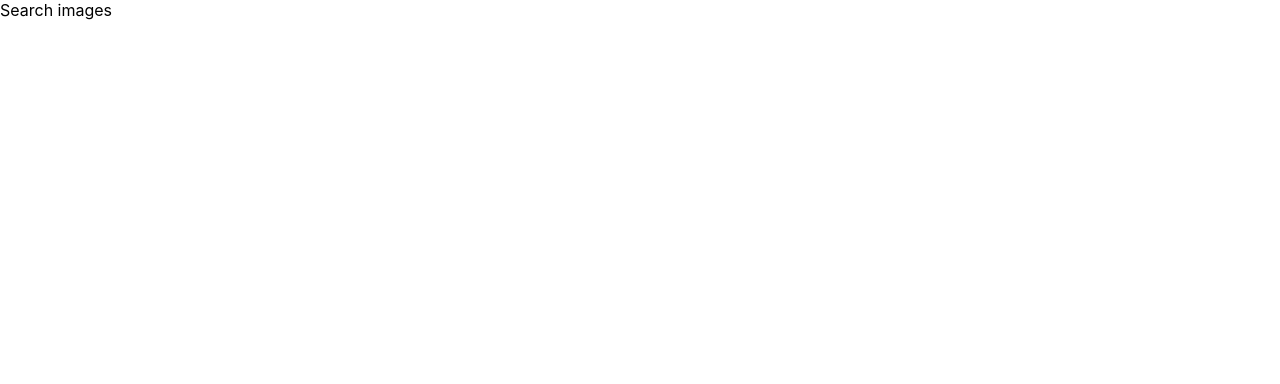
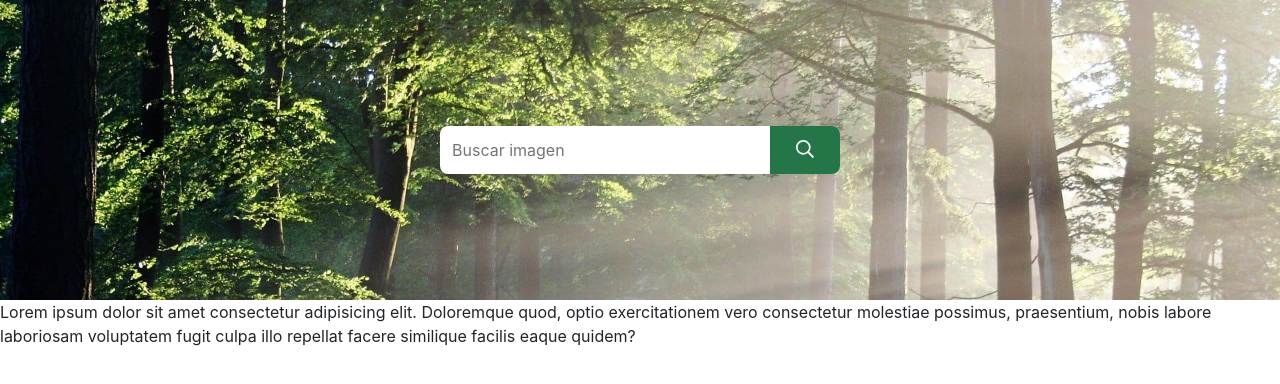
Before and after one commit to JesusEmmanuelPonce/images-search, a React (Create React App) app: page / in a window 1280 px wide. Shown: the top 384 px of the page. Built offline with nearby package versions, Linux system fonts and the light colour scheme.

Commit message:
banner to search

```diff
--- a/package.json
+++ b/package.json
@@ -6,6 +6,7 @@
     "@testing-library/jest-dom": "^5.11.4",
     "@testing-library/react": "^11.1.0",
     "@testing-library/user-event": "^12.1.10",
+    "node-sass": "^5.0.0",
     "react": "^17.0.2",
     "react-dom": "^17.0.2",
     "react-scripts": "4.0.3",
--- a/public/index.html
+++ b/public/index.html
@@ -15,6 +15,7 @@
       user's mobile device or desktop. See https://developers.google.com/web/fundamentals/web-app-manifest/
     -->
     <link rel="manifest" href="%PUBLIC_URL%/manifest.json" />
+    <link href="https://cdn.jsdelivr.net/npm/bootstrap@5.0.2/dist/css/bootstrap.min.css" rel="stylesheet" integrity="sha384-EVSTQN3/azprG1Anm3QDgpJLIm9Nao0Yz1ztcQTwFspd3yD65VohhpuuCOmLASjC" crossOrigin="anonymous">
     <!--
       Notice the use of %PUBLIC_URL% in the tags above.
       It will be replaced with the URL of the `public` folder during the build.
@@ -24,7 +25,7 @@
       work correctly both with client-side routing and a non-root public URL.
       Learn how to configure a non-root public URL by running `npm run build`.
     -->
-    <title>React App</title>
+    <title>Images Search</title>
   </head>
   <body>
     <noscript>You need to enable JavaScript to run this app.</noscript>
--- a/src/App.js
+++ /dev/null
@@ -1,11 +0,0 @@
-import './App.css';
-
-function App() {
-  return (
-    <div>
-      Search images
-    </div>
-  );
-}
-
-export default App;
--- /dev/null
+++ b/src/App.jsx
@@ -0,0 +1,15 @@
+import './App.css';
+import Banner from './components/Banner';
+
+function App() {
+  return (
+    <div>
+      <Banner />
+      <p>
+        Lorem ipsum dolor sit amet consectetur adipisicing elit. Doloremque quod, optio exercitationem vero consectetur molestiae possimus, praesentium, nobis labore laboriosam voluptatem fugit culpa illo repellat facere similique facilis eaque quidem?
+      </p>
+    </div>
+  );
+}
+
+export default App;
--- /dev/null
+++ b/src/components/Banner/Banner.jsx
@@ -0,0 +1,22 @@
+import React from 'react';
+import Search from '../../static/icons/Search.jsx';
+import "./styles.scss";
+
+const Banner = () => {
+    return (
+        <div className="banner-wrap">
+            <div className="input-wrap">
+                <input
+                    autoComplete="off"
+                    type="text"
+                    placeholder="Buscar imagen"
+                />
+                <button>
+                    <Search />
+                </button>
+            </div>
+        </div>
+    )
+}
+
+export default Banner
--- /dev/null
+++ b/src/components/Banner/index.js
@@ -0,0 +1 @@
+export { default } from "./Banner.jsx";
--- /dev/null
+++ b/src/components/Banner/styles.scss
@@ -0,0 +1,46 @@
+.banner-wrap {
+    align-items: center;
+    display: flex;
+    justify-content: center;
+
+    background: url("../../static/img/forest.jpg");
+    background-repeat: no-repeat;
+    background-size: cover;
+    background-attachment: fixed;
+    background-position: center;
+    height: 300px;
+
+    .input-wrap{
+        position: relative;
+        border-radius: 0 8px 8px 0;
+        width: 400px;
+
+        input{
+            border: none;
+            border-radius: 8px;
+            padding: 12px;
+            width: 100%;
+
+            &:focus{
+                outline: none;
+            }
+        }
+
+        button{
+            background: #247547;
+            border: none;
+            border-radius: 0 8px 8px 0;
+            height: 100%;
+            position: absolute;
+            top: 0;
+            right: 0;
+            width: 70px;
+
+            svg {
+                color: #fff;
+                font-size: 18px;
+                margin-top: -5px;
+            }
+        }
+    }
+}
--- a/src/index.js
+++ b/src/index.js
@@ -1,7 +1,7 @@
 import React from 'react';
 import ReactDOM from 'react-dom';
 import './index.css';
-import App from './App';
+import App from './App.jsx';
 import reportWebVitals from './reportWebVitals';
 
 ReactDOM.render(
--- /dev/null
+++ b/src/static/icons/Search.jsx
@@ -0,0 +1,19 @@
+import React from "react";
+
+const Search = ({ className = "", style = {}, ...rest }) => (
+	<svg
+		style={{
+			height : "1em",
+			width  : "1em",
+			...style,
+		}}
+		className={className}
+		viewBox="0 0 512 512"
+		xmlns="http://www.w3.org/2000/svg"
+		{...rest}
+	>
+		<path fill="currentColor" d="M508.5 468.9L387.1 347.5c-2.3-2.3-5.3-3.5-8.5-3.5h-13.2c31.5-36.5 50.6-84 50.6-136C416 93.1 322.9 0 208 0S0 93.1 0 208s93.1 208 208 208c52 0 99.5-19.1 136-50.6v13.2c0 3.2 1.3 6.2 3.5 8.5l121.4 121.4c4.7 4.7 12.3 4.7 17 0l22.6-22.6c4.7-4.7 4.7-12.3 0-17zM208 368c-88.4 0-160-71.6-160-160S119.6 48 208 48s160 71.6 160 160-71.6 160-160 160z" />
+	</svg>
+);
+
+export default Search;
```
Also changed, not shown: src/static/img/forest.jpg (added), 1 other file (tests, documents, lock files or other folders).
